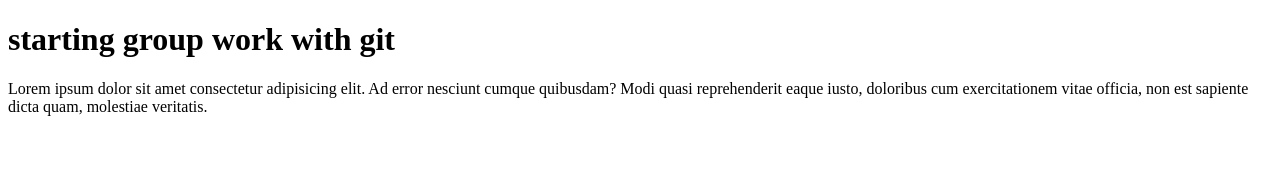
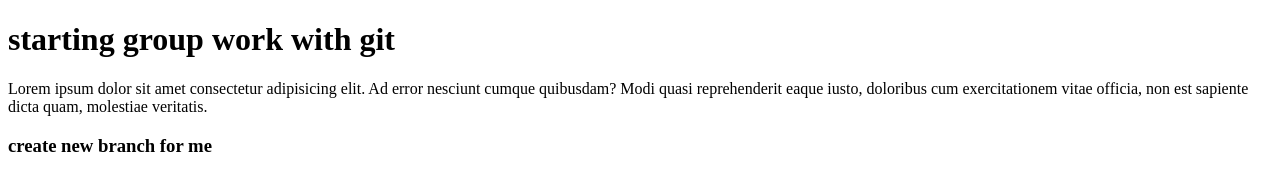
Before and after one commit to abdurrahaman4363/git-practice-with-group, a plain HTML site: page index.html in a window 1280 px wide. Drawn offline with Linux system fonts and the light colour scheme.

Commit message:
create home/rahaman branch

```diff
--- a/index.html
+++ b/index.html
@@ -9,5 +9,17 @@
 <body>
     <h1>starting group work with git</h1>
     <p>Lorem ipsum dolor sit amet consectetur adipisicing elit. Ad error nesciunt cumque quibusdam? Modi quasi reprehenderit eaque iusto, doloribus cum exercitationem vitae officia, non est sapiente dicta quam, molestiae veritatis.</p>
+    <h3>create new branch for me</h3>
+
+    <!--
+     1.main
+     2.development
+     ==============
+     home/rahaman
+     about/sharmin
+     route/tom
+     authentication/crush
+
+     -->
 </body>
 </html>
```
